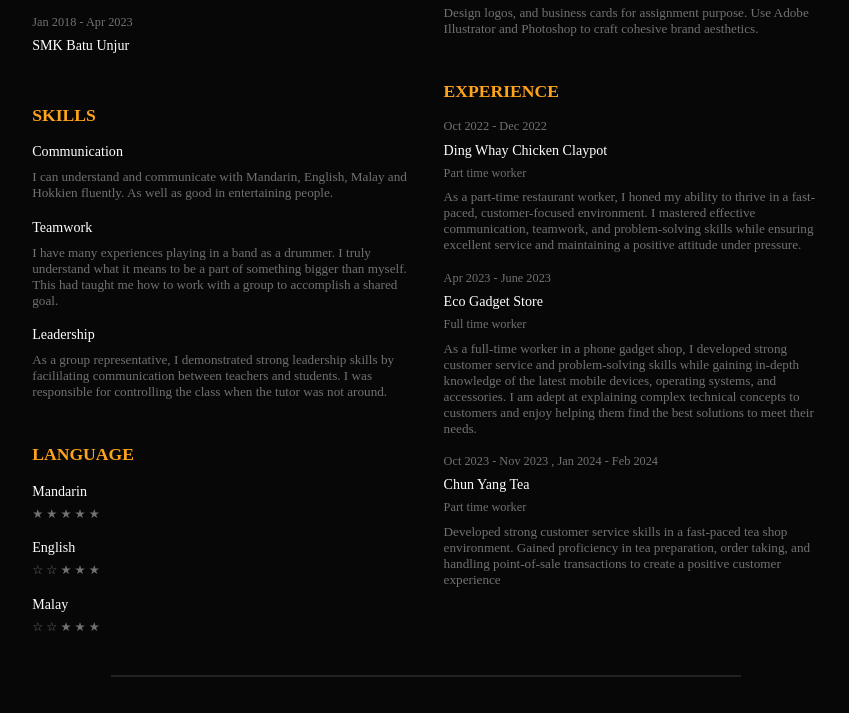
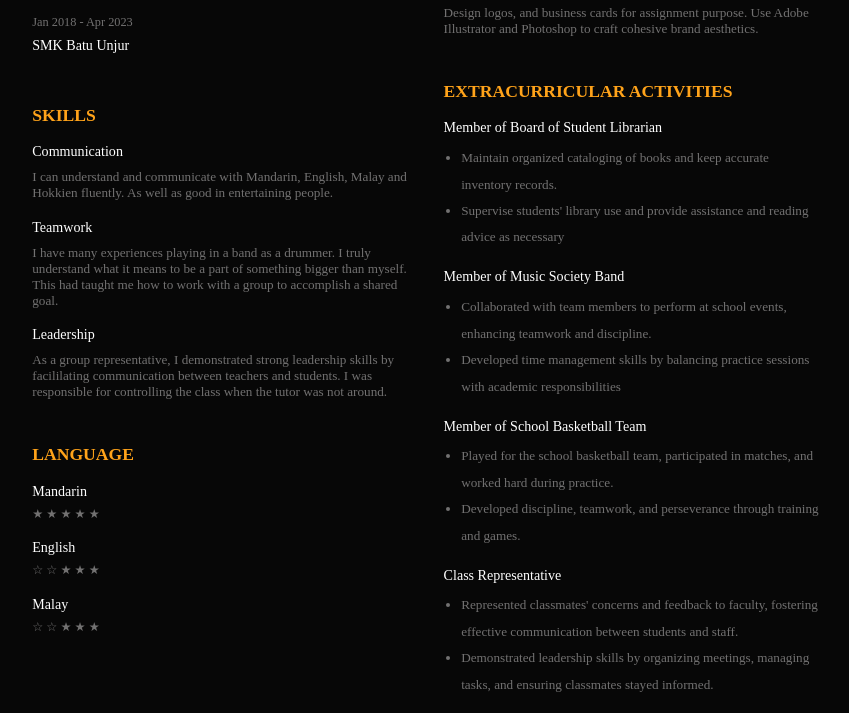
Before and after one commit to lawjingfei/lawjingfei.github.io, a plain HTML site: page index.html in a window 1280 px wide. Shown: the part 3648-4361 px from the top of the page, without its empty margins (214-1063 px from the left). Drawn offline with nearby package versions, Linux system fonts and the light colour scheme; some packages are replaced by stand-ins of ours; a script that the page names is missing; a web font is replaced by a local one.

Commit message:
mpdify resume extra-curricular

```diff
--- a/index.html
+++ b/index.html
@@ -132,7 +132,7 @@
                             <span style="--i:5;">l</span>
                             <span style="--i:6;">o</span>
                             <span style="--i:7;">a</span>
-                            <span style="--i:8;">d</span>
+                            <span style="--i:8;">d&nbsp;</span>
                             <span style="--i:9;">M</span>
                             <span style="--i:10;">e</span>
                         </a>
@@ -263,42 +263,39 @@
                     </div>
                 </div>
 
-                <div class="exp">
-                    <h3 class="title">Experience</h3>
+                <div class="curricular">
+                    <h3 class="title">Extracurricular Activities</h3>
 
-                    <div class="exp-item">
-                        <p class="item-preTitle">Oct 2022 - Dec 2022</p>
-                        <h4 class="item-title">Ding Whay Chicken Claypot</h4>
-                        <p class="item-subtitle">Part time worker</p>
-                        <p class=" resume-description">
-                            As a part-time restaurant worker, I honed my ability to thrive in a fast-paced,
-                            customer-focused environment.  I mastered effective communication, teamwork,
-                            and problem-solving skills while ensuring excellent service and maintaining
-                            a positive attitude under pressure.
-                        </p>
+                    <div class="curricular-item">
+                        <h4 class="item-title">Member of Board of Student Librarian</h4>
+                        <ul class="curricular-list resume-description">
+                            <li>Maintain organized cataloging of books and keep accurate inventory records.</li>
+                            <li>Supervise students' library use and provide assistance and reading advice as necessary</li>
+                        </ul>
                     </div>
 
-                    <div class="exp-item">
-                        <p class="item-preTitle">Apr 2023 - June 2023</p>
-                        <h4 class="item-title">Eco Gadget Store</h4>
-                        <p class="item-subtitle">Full time worker</p>
-                        <p class=" resume-description">
-                            As a full-time worker in a phone gadget shop, I developed strong customer service
-                            and problem-solving skills while gaining in-depth knowledge of the latest mobile devices,
-                            operating systems, and accessories. I am adept at explaining complex technical concepts
-                            to customers and enjoy helping them find the best solutions to meet their needs.
-                        </p>
+                    <div class="curricular-item">
+                        <h4 class="item-title">Member of Music Society Band</h4>
+                        <ul class="curricular-list resume-description">
+                            <li>Collaborated with team members to perform at school events, enhancing teamwork and discipline.</li>
+                            <li>Developed time management skills by balancing practice sessions with academic responsibilities</li>
+                        </ul>
                     </div>
 
-                    <div class="exp-item">
-                        <p class="item-preTitle">Oct 2023 - Nov 2023 , Jan 2024 - Feb 2024</p>
-                        <h4 class="item-title">Chun Yang Tea</h4>
-                        <p class="item-subtitle">Part time worker</p>
-                        <p class=" resume-description">
-                            Developed strong customer service skills in a fast-paced tea shop environment.
-                            Gained proficiency in tea preparation, order taking, and handling point-of-sale
-                            transactions to create a positive customer experience
-                        </p>
+                    <div class="curricular-item">
+                        <h4 class="item-title">Member of School Basketball Team</h4>
+                        <ul class="curricular-list resume-description">
+                            <li>Played for the school basketball team, participated in matches, and worked hard during practice.</li>
+                            <li>Developed discipline, teamwork, and perseverance through training and games.</li>
+                        </ul>
+                    </div>
+
+                    <div class="curricular-item">
+                        <h4 class="item-title">Class Representative</h4>
+                        <ul class="curricular-list resume-description">
+                            <li>Represented classmates' concerns and feedback to faculty, fostering effective communication between students and staff.</li>
+                            <li>Demonstrated leadership skills by organizing meetings, managing tasks, and ensuring classmates stayed informed.</li>
+                        </ul>
                     </div>
                 </div>
             </div>
--- a/resume/resume.css
+++ b/resume/resume.css
@@ -127,13 +127,13 @@ span{
 	color: var(--main-color);
 }
 
-.expertise-list {
+.expertise-list, .curricular-list {
 	margin-top: 1rem;
 	margin-left: 2rem;
 	line-height: 2;
 }
 
-.edu-item , .skill-item ,.language-item , .exp-item , .project-item , .social-items {
+.edu-item , .skill-item ,.language-item , .curricular-item , .project-item , .social-items {
 	margin-top: 2rem;
 }
 
--- a/style.css
+++ b/style.css
@@ -309,6 +309,10 @@ span{
     animation-delay: calc(0.1s * var(--i));
 }
 
+.downloadBtn:hover span {
+    color: var(--main-color);
+}
+
 @keyframes wavy {
     0% {
         transform: translateY(0px);
@@ -323,13 +327,13 @@ span{
     }
 }
 
-.expertise-list {
+.expertise-list, .curricular-list {
 	margin-top: 1rem;
 	margin-left: 2rem;
 	line-height: 2;
 }
 
-.edu-item , .skill-item, .language-item, .exp-item , .project-item , .social-items {
+.edu-item , .skill-item, .language-item, .curricular-item , .project-item , .social-items {
 	margin-top: 2rem;
 }
 
```
Also changed, not shown: resume/resume.html (+28 -31 lines).
